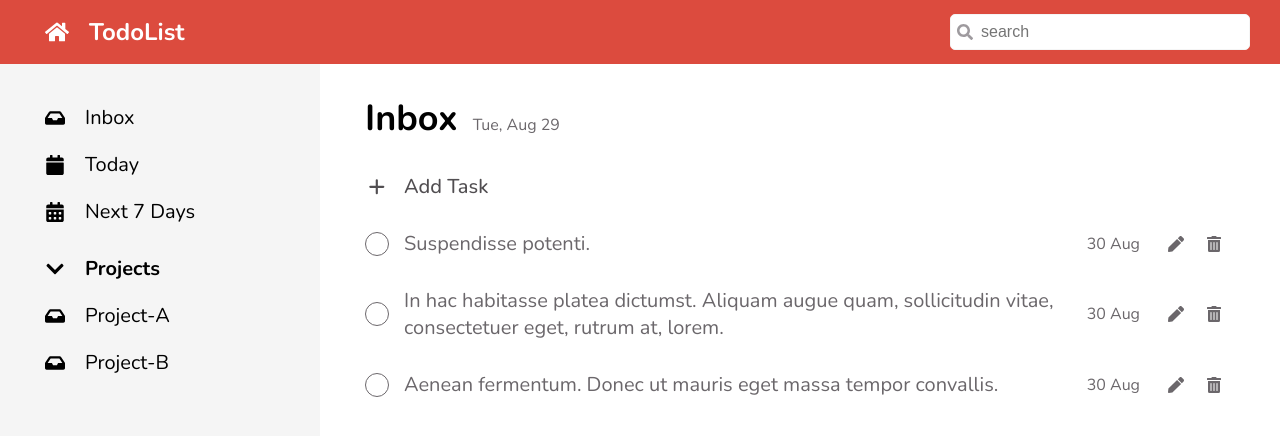
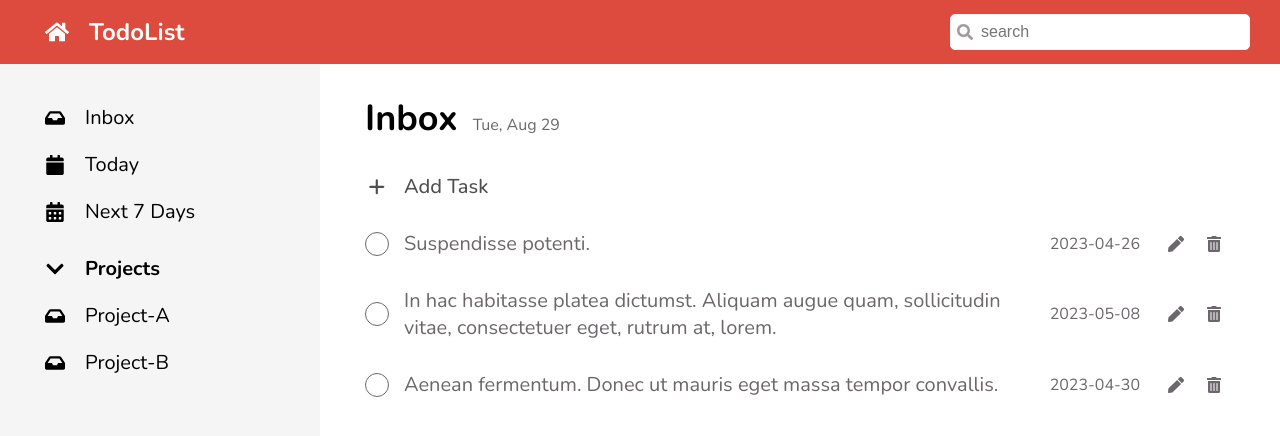
Before and after one commit to Thanatip-iceJ/cc15-todolist-thanatip, a React (Create React App) app: page / in a window 1280 px wide. Shown: the top 436 px of the page. Built offline with nearby package versions, Linux system fonts and the light colour scheme.

Commit message:
finished: status change, delete, edit buttons

```diff
--- a/package.json
+++ b/package.json
@@ -3,6 +3,8 @@
   "version": "0.1.0",
   "private": true,
   "dependencies": {
+    "dayjs": "^1.11.9",
+    "nanoid": "^4.0.2",
     "react": "^18.2.0",
     "react-dom": "^18.2.0",
     "react-icons": "^4.10.1",
--- a/src/app/App.jsx
+++ b/src/app/App.jsx
@@ -5,9 +5,80 @@ import SideBar from '../components/SideBar/SideBar';
 import TodoHeader from '../components/Todo/TodoHeader';
 import TodoCreate from '../components/Todo/TodoCreate';
 import TodoLists from '../components/Todo/TodoLists';
-import { Button } from '../components/Common/Button/Button';
+import {useState} from 'react'
+import {nanoid} from 'nanoid'
+import dayjs from 'dayjs'
+
+const data = [
+  { "id": 1, "task": "Suspendisse potenti.", "status": false, "due_date": "2023-04-26" },
+    {
+        "id": 2,
+        "task": "In hac habitasse platea dictumst. Aliquam augue quam, sollicitudin vitae, consectetuer eget, rutrum at, lorem.",
+        "status": false,
+        "due_date": "2023-05-08"
+    },
+    {
+        "id": 3,
+        "task": "Aenean fermentum. Donec ut mauris eget massa tempor convallis.",
+        "status": false,
+        "due_date": "2023-04-30"
+    }
+]
 
 function App() {
+
+  const [allTodos, setAllTodos] = useState(data)
+  const [isDelete, setIsDelete] = useState(false)
+
+  const deleteTodo = (todoId) => {
+    let foundedIndex = allTodos.findIndex(x => x.id === todoId)
+    console.log(foundedIndex,"index")
+    const allNewTodos = [...allTodos]
+    allNewTodos.splice(foundedIndex, 1)
+    setAllTodos(allNewTodos)
+    }
+
+    const editTodo = (todoId, newTodoObj) => {
+
+      // let foundedTodo = allTodos.find(x => x.id === todoId);
+      // if(!foundedTodo) return;
+      // const newTodo = Object.assign({}, foundedTodo, newTodoObj);
+
+      // let foundedIndex = allTodos.findIndex(x => x.id === todoId);
+      // if(foundedIndex === -1) return;
+
+      // const newTodoList = [...allTodos]
+      // newTodoList.splice(foundedIndex, 1, newTodo)
+      // setAllTodos(newTodoList)
+
+      // Practice#2
+      // const newTodoList = allTodos.map(x => {
+      //   if(x.id !== todoId) return x;
+      //   else return {...x, ...newTodoObj};
+      // })
+
+      // Practice#3
+      const newTodoList = allTodos.reduce((acc,todo) => {
+        if(todo.id !== todoId) acc.push(todo);
+        else acc.push({...todo, ...newTodoObj});
+        return acc;
+      }, [])
+      setAllTodos(newTodoList)
+    }
+
+
+
+  const addTodo = (taskName) => {
+
+    const newTodo = {
+      id: nanoid(),
+      task: taskName,
+      status: false,
+      due_date: dayjs().format('YYYY-MM-DD')
+    }
+    setAllTodos(prev => [newTodo, ...prev])
+  }
+
   return (
     <div className='todo'>
       <div className='todo__header'>
@@ -19,8 +90,12 @@ function App() {
       <div className='todo__content'>
         <main className='todo__container'>
           <TodoHeader />
-          <TodoCreate />
-          <TodoLists />
+          <TodoCreate
+          data={allTodos}
+          setTodo={setAllTodos}
+          addTodo={addTodo}
+          />
+          <TodoLists data={allTodos} deleteTodo={deleteTodo} editTodo={editTodo}/>
         </main>
       </div>
     </div>
--- a/src/components/Todo/TodoCreate.jsx
+++ b/src/components/Todo/TodoCreate.jsx
@@ -7,7 +7,7 @@ import { useState } from 'react'
 
 // Concept: true? Add task : <TodoForm />
 
-function TodoCreate() {
+function TodoCreate(props) {
 
   const [isOpenForm, setIsOpenForm] = useState(false)
   // let active = true
@@ -19,7 +19,13 @@ function TodoCreate() {
   return (
     <>
   { isOpenForm? (
-    <TodoForm textSubmit='Add Task' setIsOpenForm={setIsOpenForm}/>
+    <TodoForm
+    textSubmit='Add Task'
+    setIsOpenForm={setIsOpenForm}
+    setTodo={props.setTodo}
+    data={props.data}
+    addTodo={props.addTodo}
+    />
     ) : (
     <div className={styles.todo__create} onClick={handleClick}>
       <div className={styles.todo__create__button}>
--- a/src/components/Todo/TodoForm.jsx
+++ b/src/components/Todo/TodoForm.jsx
@@ -1,6 +1,7 @@
 import styles from './TodoForm.module.scss';
 import {Button} from '../Common/Button/Button'
 import {useState} from 'react'
+import {nanoid} from 'nanoid'
 
 
 /*
@@ -17,7 +18,7 @@ function TodoForm(props) {
 
   const [input, setInput] = useState('')
   const [isError, setIsError] = useState(false)
-  const [taskInput , setTaskInput] = useState('')
+  const [taskInput , setTaskInput] = useState(props.oldTodo?.task || '')
 
   const handleChangeInput = (event) => {
     // console.log('user is typing...', event.target.value);
@@ -30,13 +31,17 @@ function TodoForm(props) {
     event.preventDefault()
 
     if(taskInput.trim() === '') {
-      console.log('Error');
       setIsError(true)
-    } else {
-      console.log('Success')
+      return;
+    }
 
+      if(props.addTodo) props.addTodo(taskInput)
+      else if(props.editTodo && props.oldTodo) {
+        props.editTodo(props.oldTodo.id, { task: taskInput })
+      }
+
+      props.setIsOpenForm(false)
     }
-  }
 
   const handleCancel = () => {
     props.setIsOpenForm(false)
@@ -53,7 +58,7 @@ function TodoForm(props) {
         {isError? <p className={styles.todo__error}>Title is required</p> : null}
         <div className={styles.todo__form__buttons}>
           <Button text='Cancel' active={false} type='button'onClick={handleCancel}/>
-          <Button text={props.textSubmit} active={true} type='submit'/>
+          <Button text={props.textSubmit} active={true} onClick={props.editTodo} />
         </div>
       </div>
     </form>
--- a/src/components/Todo/TodoItem.jsx
+++ b/src/components/Todo/TodoItem.jsx
@@ -6,29 +6,42 @@ import { HiOutlineCheck } from 'react-icons/hi';
 import TodoForm from './TodoForm';
 
 
-function TodoItem({task, done, date}) {
+function TodoItem({id, task, done, date, deleteTodo, editTodo}) {
 
     // const {task, done, date} = props;
 
     const editClickHandle = () => setIsOpenForm(!isOpenForm);
+
     const [isOpenForm, setIsOpenForm] = useState(false)
 
+    const toggleStatus = () => {
+      const newTodoObj = {id, task, date, status: !done}
+      editTodo(id, {status: !done})
+      console.log(newTodoObj)
+    }
 
 
   return (
     <>
-    { isOpenForm? (<TodoForm textSubmit='Edit Task' setIsOpenForm={setIsOpenForm} />) : (<li className={styles.todo}>
+    { isOpenForm? (<TodoForm
+    textSubmit='Edit Task'
+    setIsOpenForm={setIsOpenForm}
+    editTodo={editTodo}
+    oldTodo={{id, task, done, date}}
+    />
+    ) : (
+    <li className={styles.todo}>
     <div className={`${styles.todo__checkbox} ${done ? styles.todo__checkbox__done : ''}`}>
-      <HiOutlineCheck className={styles.todo__checkbox__icon} />
+      <HiOutlineCheck className={styles.todo__checkbox__icon} onClick={toggleStatus} />
     </div>
     <p className={`${styles.todo__task} ${done? styles.todo__task__done : ''}`}>{task}</p>
-    <span className={styles.todo__date}>30 Aug</span>
+    <span className={styles.todo__date}>{date}</span>
     <div className={styles.todo__action}>
       <span>
         <FaPen className={styles.todo__edit} onClick={editClickHandle} />
       </span>
       <span>
-        <FaTrashAlt className={styles.todo__delete} />
+        <FaTrashAlt className={styles.todo__delete} onClick={()=>deleteTodo(id)}/>
       </span>
     </div>
   </li>)}
--- a/src/components/Todo/TodoLists.jsx
+++ b/src/components/Todo/TodoLists.jsx
@@ -2,25 +2,9 @@ import styles from './TodoLists.module.scss';
 import TodoItem from './TodoItem';
 import { useState } from 'react';
 
-const data = [
-  { "id": 1, "task": "Suspendisse potenti.", "status": false, "due_date": "2023-04-26" },
-    {
-        "id": 2,
-        "task": "In hac habitasse platea dictumst. Aliquam augue quam, sollicitudin vitae, consectetuer eget, rutrum at, lorem.",
-        "status": false,
-        "due_date": "2023-05-08"
-    },
-    {
-        "id": 3,
-        "task": "Aenean fermentum. Donec ut mauris eget massa tempor convallis.",
-        "status": false,
-        "due_date": "2023-04-30"
-    }
-]
 
-function TodoLists() {
+function TodoLists(props) {
 
-  const [allTodos, setAllTodos] = useState(data)
   // # Render list 1
   // const dataRender = data.map(x => (
   //   <TodoItem key={x.id} task={x.task} done={x.status} date={x.due_date} />
@@ -28,12 +12,16 @@ function TodoLists() {
 
   // # Render list 2
   return (
-    <ul className={styles.todo__lists}>{allTodos.map(x => (
+    <ul className={styles.todo__lists}>{props.data.map(x => (
       <TodoItem
       key={x.id}
+      id={x.id}
       task={x.task}
       done={x.status}
-      date={x.due_date} />
+      date={x.due_date}
+      deleteTodo={props.deleteTodo}
+      editTodo={props.editTodo}
+      />
     ))}
     </ul>
   )
```
Also changed, not shown: 1 other file (tests, documents, lock files or other folders).
